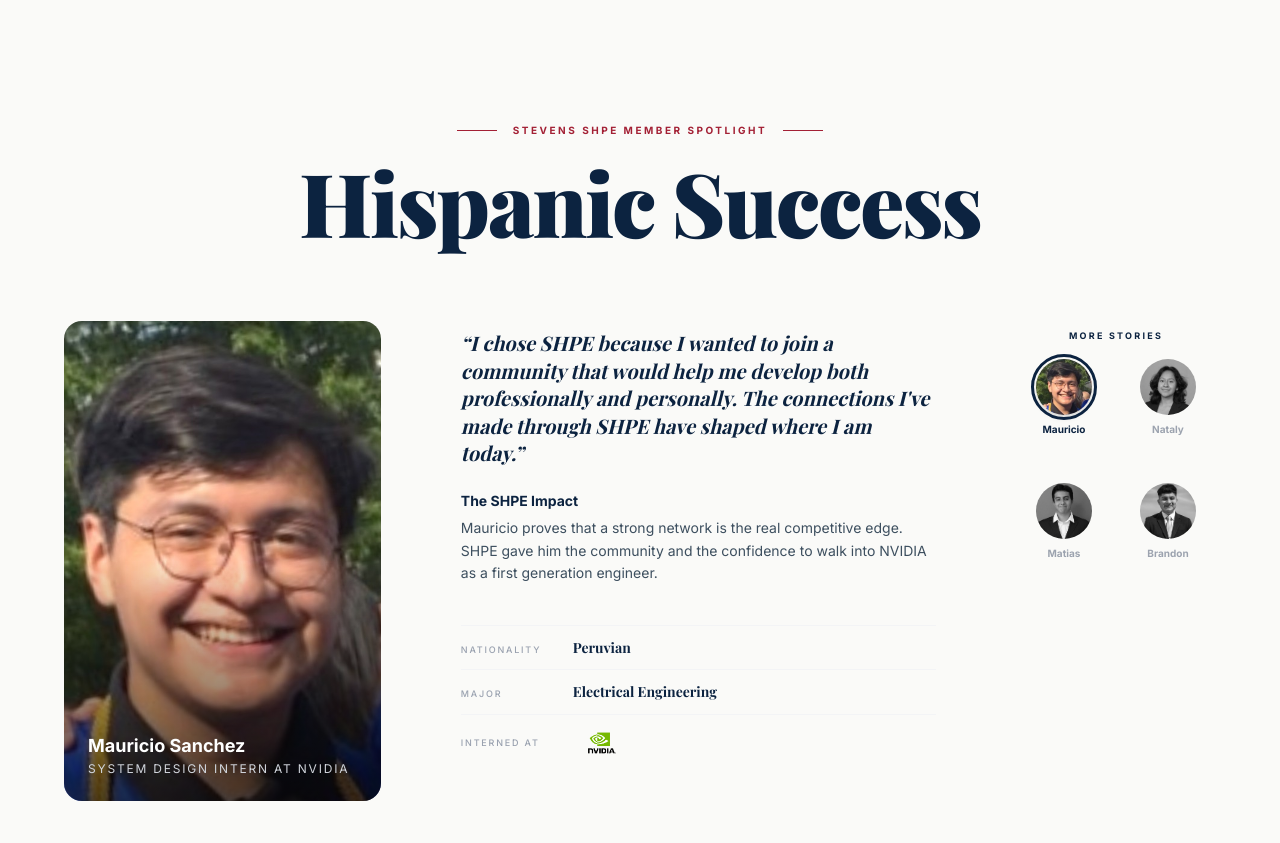
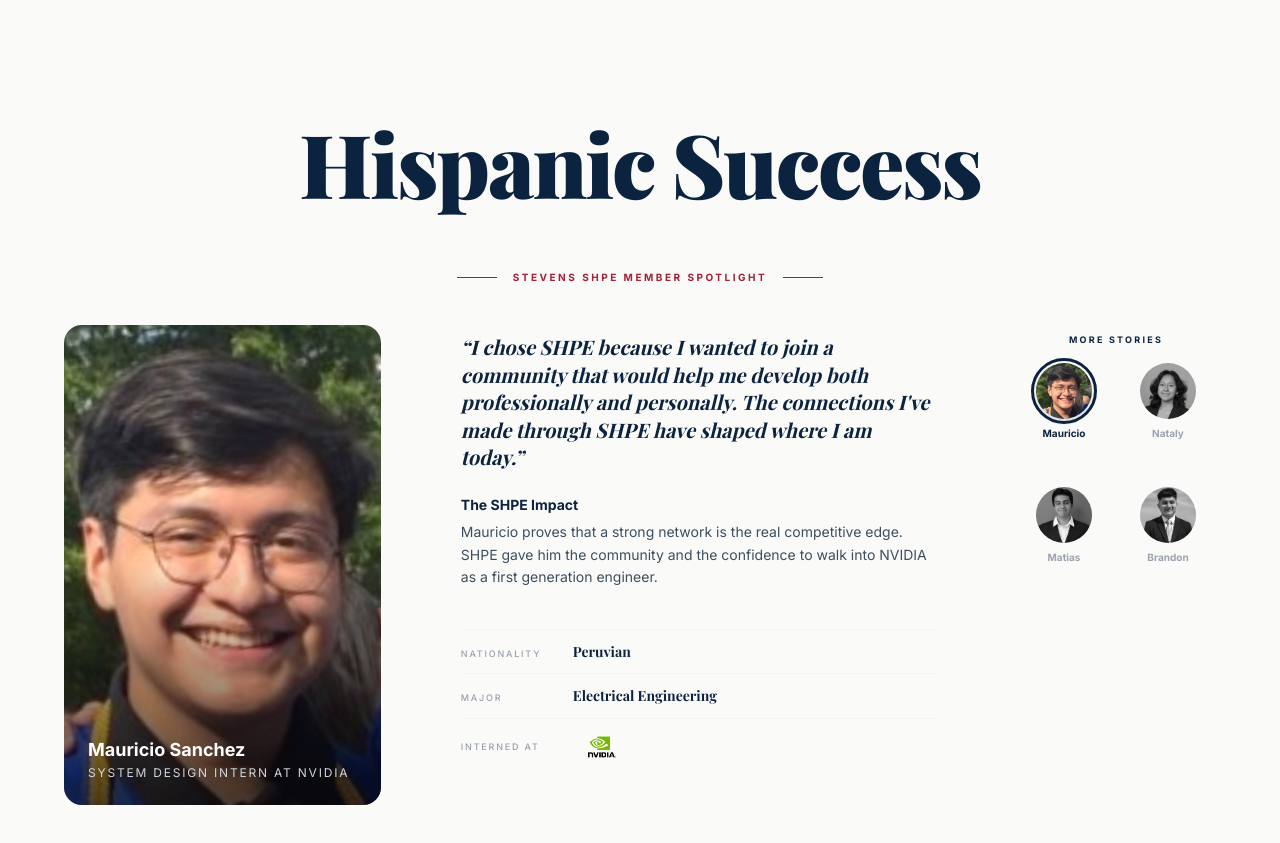
Before and after one commit to MatiasPF1/SHPE-Stevens-Chapter, a Next.js app: page / in a window 1280 px wide. Shown: the part 2580-3423 px from the top of the page. Built offline with nearby package versions, Linux system fonts and the light colour scheme.

Commit message:
some changes in spotlight with spacings

```diff
--- a/components_Main/testimonials.tsx
+++ b/components_Main/testimonials.tsx
@@ -72,14 +72,14 @@
     <section className="py-28 bg-(--page-bg)">
       {/* Section header */}
       <div className="max-w-3xl mx-auto px-8 text-center mb-20">
+        <h2 className="font-[family-name:var(--font-playfair)] text-[clamp(3.5rem,10vw,5.5rem)] font-black text-[#0C2340] leading-[0.9] tracking-tight mb-7">Hispanic Success</h2>
+
         {/* Eyebrow with flanking rules */}
-        <div className="flex items-center justify-center gap-4 mb-6">
+        <div className="flex items-center justify-center gap-4 translate-y-10">
           <div className="h-px w-10 bg-[#A32035]" />
-          <p className="text-[10px] font-bold tracking-[0.25em] uppercase text-[#A32035]">Stevens SHPE Member Spotlight</p>
+          <p className="text-[10px] font-bold tracking-[0.25em] uppercase text-[#A32035] ">Stevens SHPE Member Spotlight</p>
           <div className="h-px w-10 bg-[#A32035]" />
         </div>
-
-        <h2 className="font-[family-name:var(--font-playfair)] text-[clamp(3.5rem,10vw,5.5rem)] font-black text-[#0C2340] leading-[0.9] tracking-tight mb-7">Hispanic Success</h2>
 
       </div>
 
```
